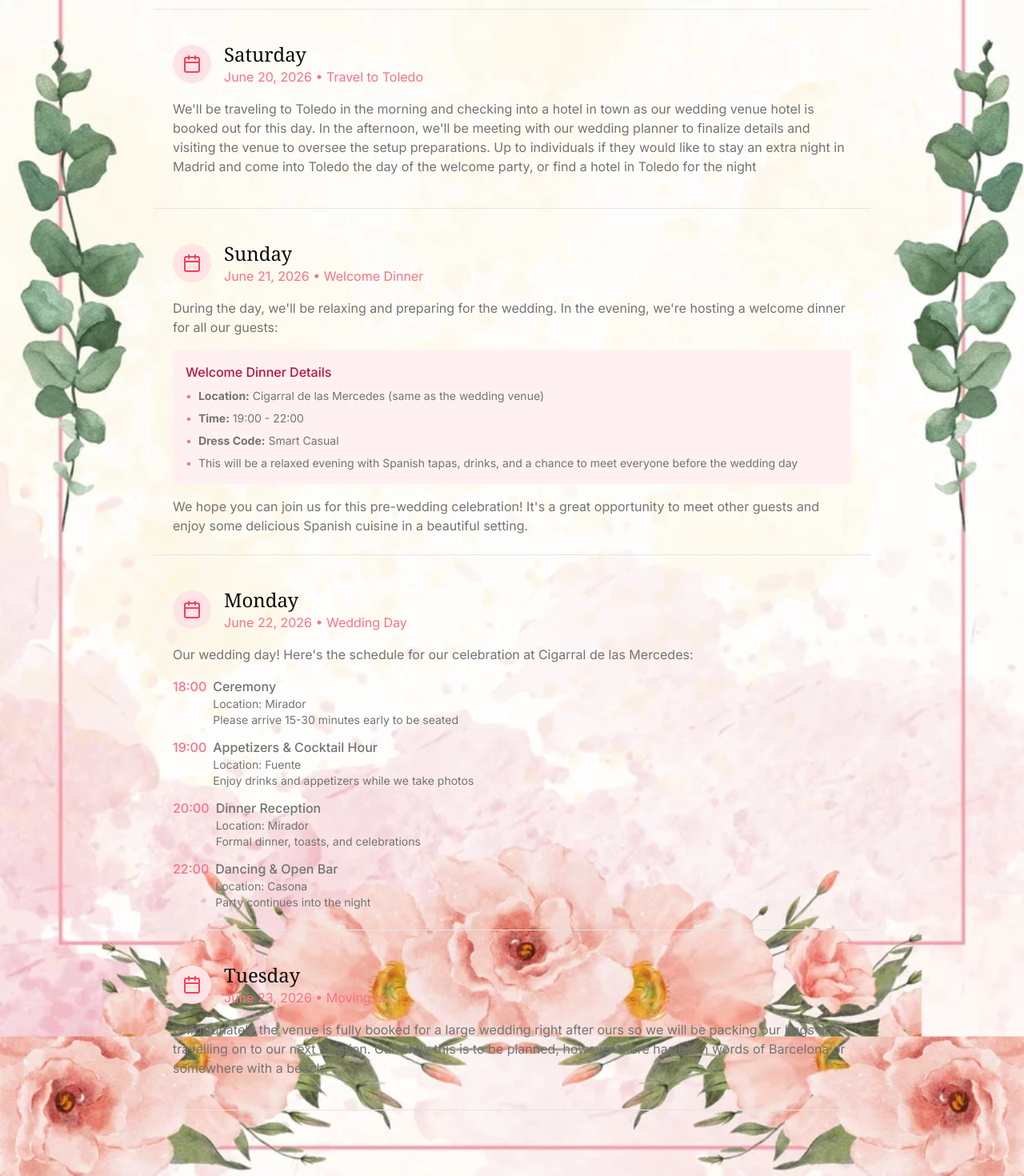
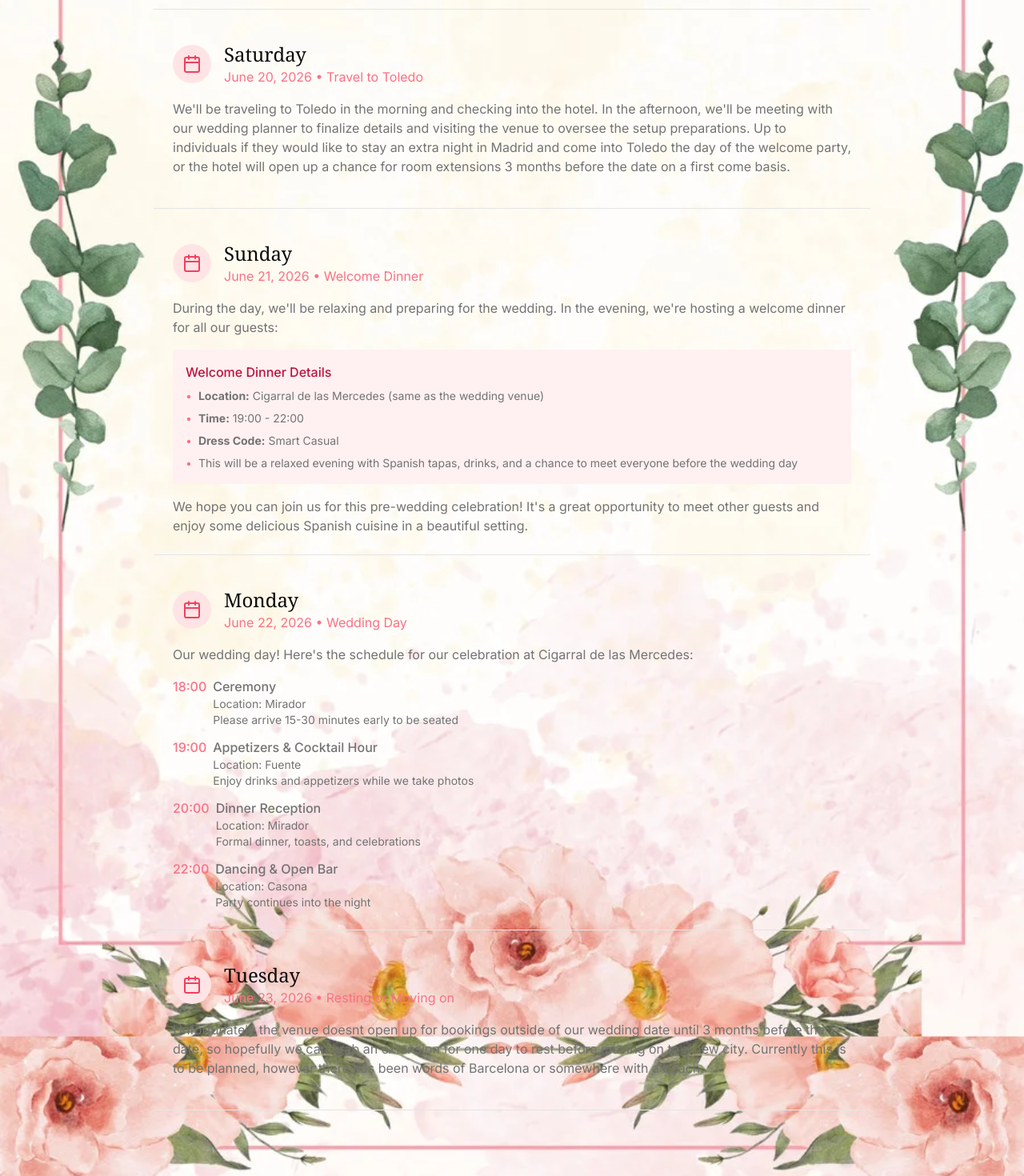
Before and after one commit to thompsonjs101/WeddingWebsite, a Next.js app: page /itinerary in a window 1280 px wide. Shown: the part 980-2450 px from the top of the page at 80% size. Built offline with nearby package versions, Linux system fonts and the light colour scheme.

Commit message:
Further itinerary updates

```diff
--- a/app/itinerary/page.tsx
+++ b/app/itinerary/page.tsx
@@ -127,10 +127,10 @@ export default function ItineraryPage() {
               </div>
               <div className="px-3 md:px-6">
                 <p className="text-muted-foreground mb-4 text-sm md:text-base">
-                  We'll be traveling to Toledo in the morning and checking into a hotel in town as our wedding venue hotel is booked out for this day. In the
+                  We'll be traveling to Toledo in the morning and checking into the hotel. In the
                   afternoon, we'll be meeting with our wedding planner to finalize details and visiting the venue to
                   oversee the setup preparations. Up to individuals if they would like to stay an extra night in Madrid and come into Toledo
-                   the day of the welcome party, or find a hotel in Toledo for the night
+                   the day of the welcome party, or the hotel will open up a chance for room extensions 3 months before the date on a first come basis.
                 </p>
               </div>
             </div>
@@ -253,14 +253,15 @@ export default function ItineraryPage() {
                   </div>
                   <div className="text-left">
                     <h2 className="font-serif text-xl md:text-2xl">Tuesday</h2>
-                    <p className="text-rose-400 text-sm md:text-base">June 23, 2026 • Moving on</p>
+                    <p className="text-rose-400 text-sm md:text-base">June 23, 2026 • Resting or Moving on</p>
                   </div>
                 </div>
               </div>
               <div className="px-3 md:px-6">
                 <p className="text-muted-foreground mb-4 text-sm md:text-base">
-                  Unfortunately the venue is fully booked for a large wedding right after ours so we will be packing our bags
-                  and travelling on to our next location. Currently this is to be planned, however there has been words of Barcelona or somewhere with a beach.
+                  Unfortunately the venue doesnt open up for bookings outside of our wedding date until 3 months before the date,
+                  so hopefully we can grab an extension for one day to rest before moving on to a new city.
+                  Currently this is to be planned, however there has been words of Barcelona or somewhere with a beach.
                 </p>
               </div>
             </div>
```
